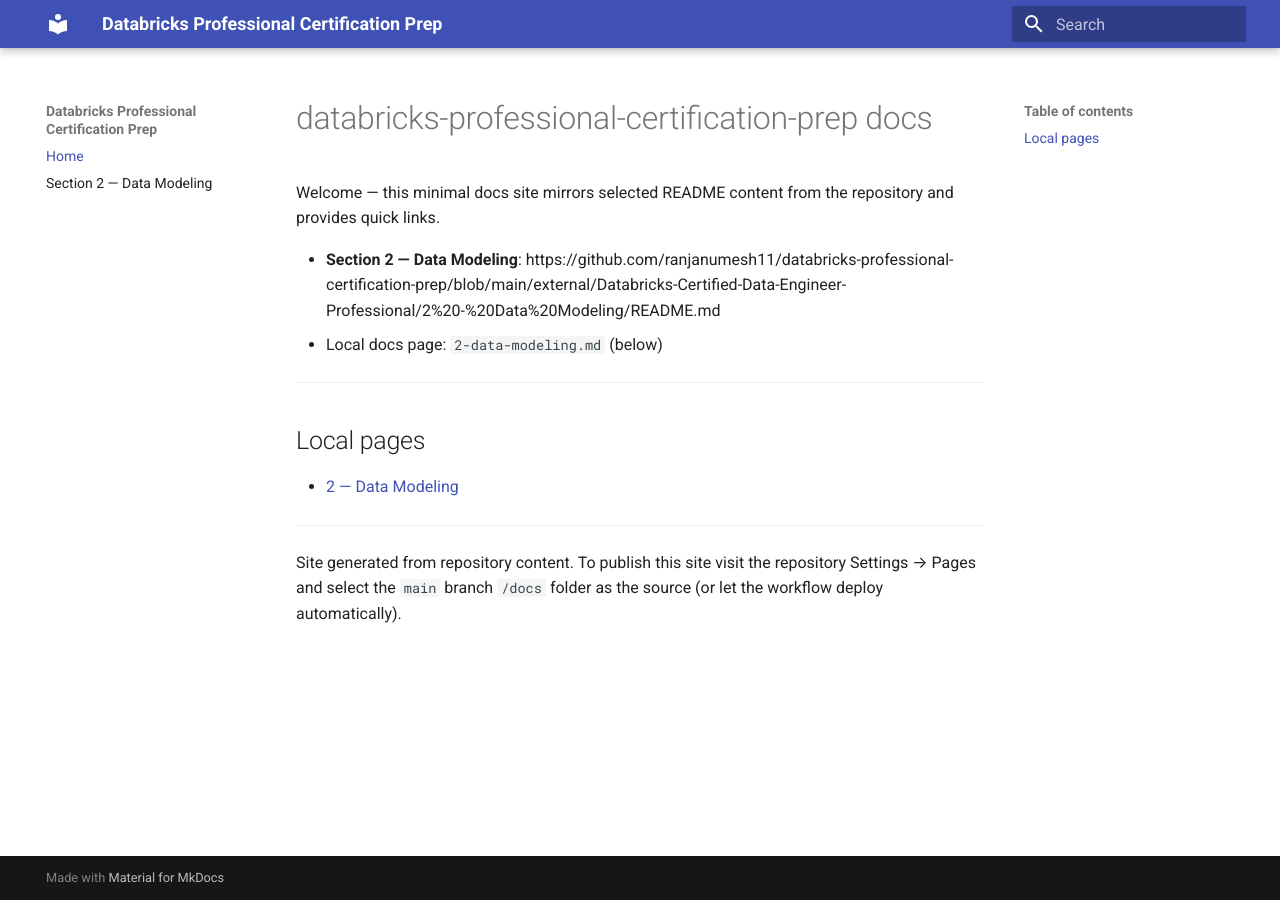
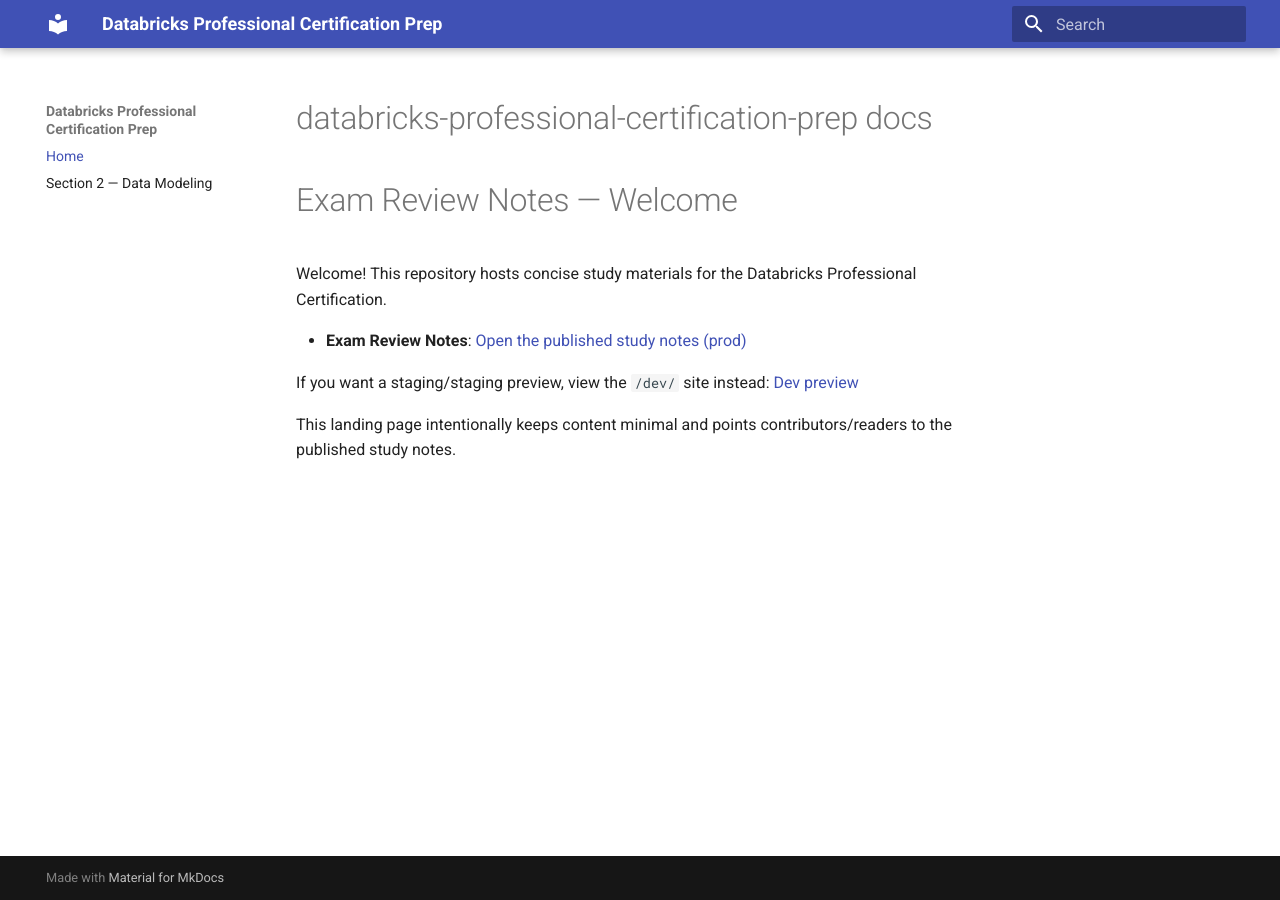
Before and after one commit to ranjanumesh11/databricks-professional-certification-prep, an MkDocs documentation site: the page built from docs/index.md, in a window 1280 px wide. Built offline with MkDocs 1.6.1 and Material for MkDocs 9.7.7, drawn with Linux system fonts in a browser that asks for light colours.

Commit message:
docs: minimal landing page linking to /prod/ (Exam Review Notes)

```diff
--- a/docs/index.md
+++ b/docs/index.md
@@ -1,17 +1,11 @@
 # databricks-professional-certification-prep docs
 
-Welcome — this minimal docs site mirrors selected README content from the repository and provides quick links.
+# Exam Review Notes — Welcome
 
-- **Section 2 — Data Modeling**: https://github.com/ranjanumesh11/databricks-professional-certification-prep/blob/main/external/Databricks-Certified-Data-Engineer-Professional/2%20-%20Data%20Modeling/README.md
-- Local docs page: `2-data-modeling.md` (below)
+Welcome! This repository hosts concise study materials for the Databricks Professional Certification.
 
----
+- **Exam Review Notes**: [Open the published study notes (prod)](/prod/)
 
-## Local pages
+If you want a staging/staging preview, view the `/dev/` site instead: [Dev preview](/dev/)
 
-- [2 — Data Modeling](./2-data-modeling.md)
-
-
----
-
-Site generated from repository content. To publish this site visit the repository Settings → Pages and select the `main` branch `/docs` folder as the source (or let the workflow deploy automatically).
+This landing page intentionally keeps content minimal and points contributors/readers to the published study notes.
```
